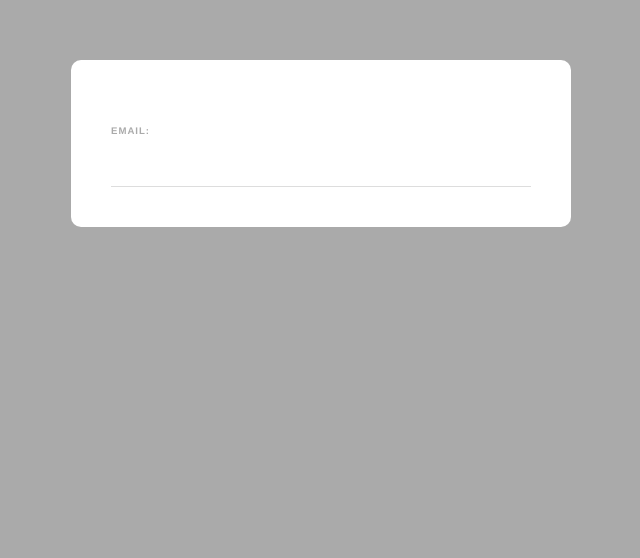
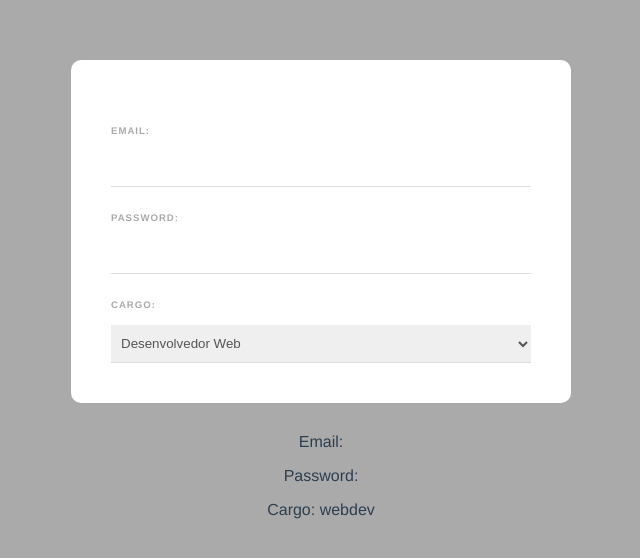
Before and after one commit to MaoDoBan/web-formulario-vue, a Vue app: page / in a window 1280 px wide. Shown: the top 558 px of the page, without its empty margins (319-959 px from the left). Built offline with nearby package versions, Linux system fonts and the light colour scheme.

Commit message:
v-model em input e select

```diff
--- a/src/components/Formulario.vue
+++ b/src/components/Formulario.vue
@@ -1,13 +1,31 @@
 <template>
   <form>
     <label>Email:</label>
-    <input type="email" required>
+    <input type="email" required v-model="email">
+
+    <label>Password:</label>
+    <input type="password" required v-model="password">
+
+    <label>Cargo:</label>
+    <select v-model="cargo">
+      <option value="webdev">Desenvolvedor Web</option>
+      <option value="webdedigner">Web Designer</option>
+    </select>
   </form>
+  <p>Email: {{ email }}</p>
+  <p>Password: {{ password }}</p>
+  <p>Cargo: {{ cargo }}</p>
 </template>
 
 <script>
 export default {
-
+  data(){
+    return {
+      email: "",
+      password: "",
+      cargo: "webdev"
+    };
+  }
 }
 </script>
 
@@ -29,7 +47,7 @@
   letter-spacing: 1px;
   font-weight: bold;
 }
-input{
+input, select{
   display: block;
   padding: 10px 6px;
   width: 100%;
```
